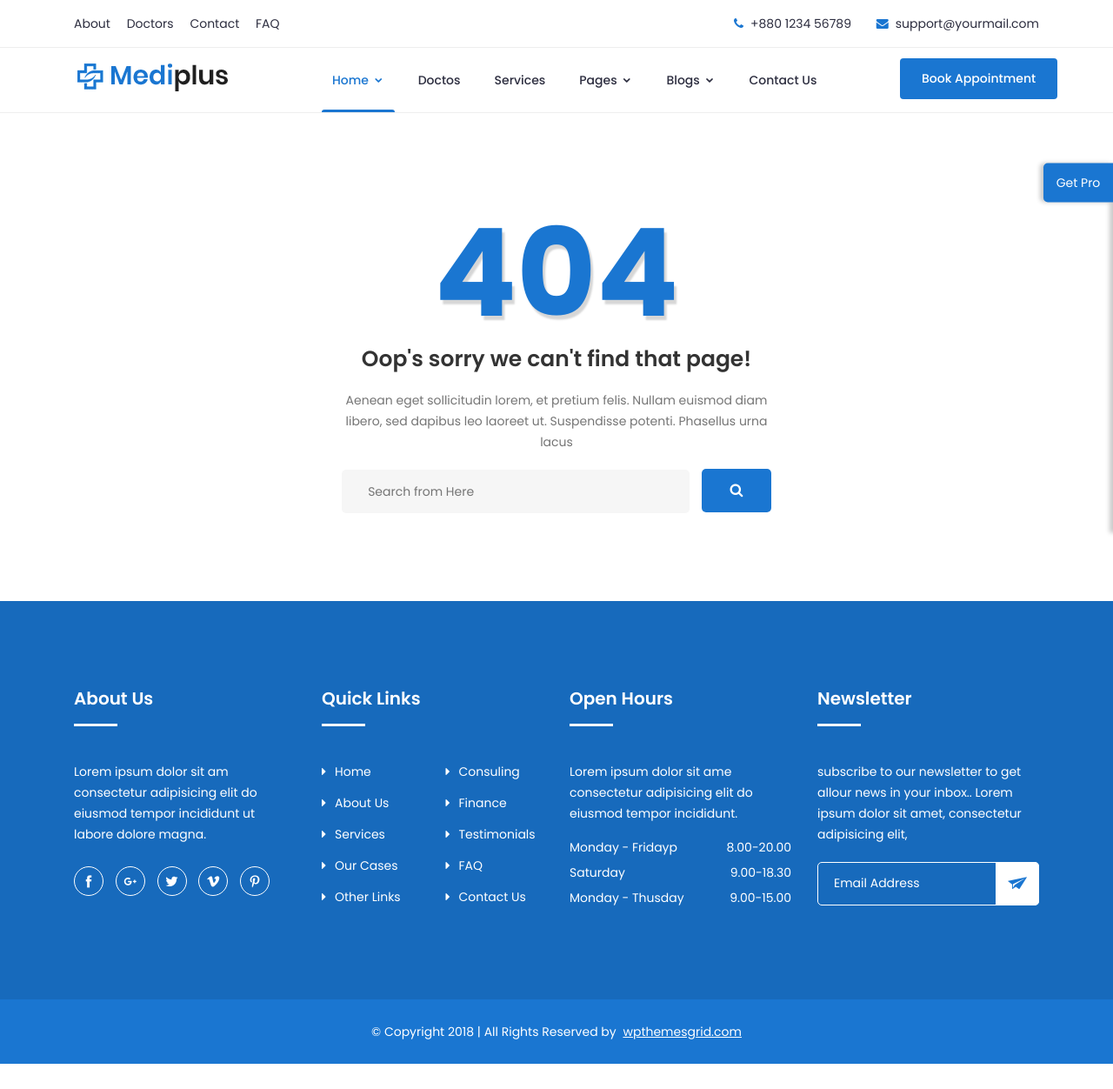
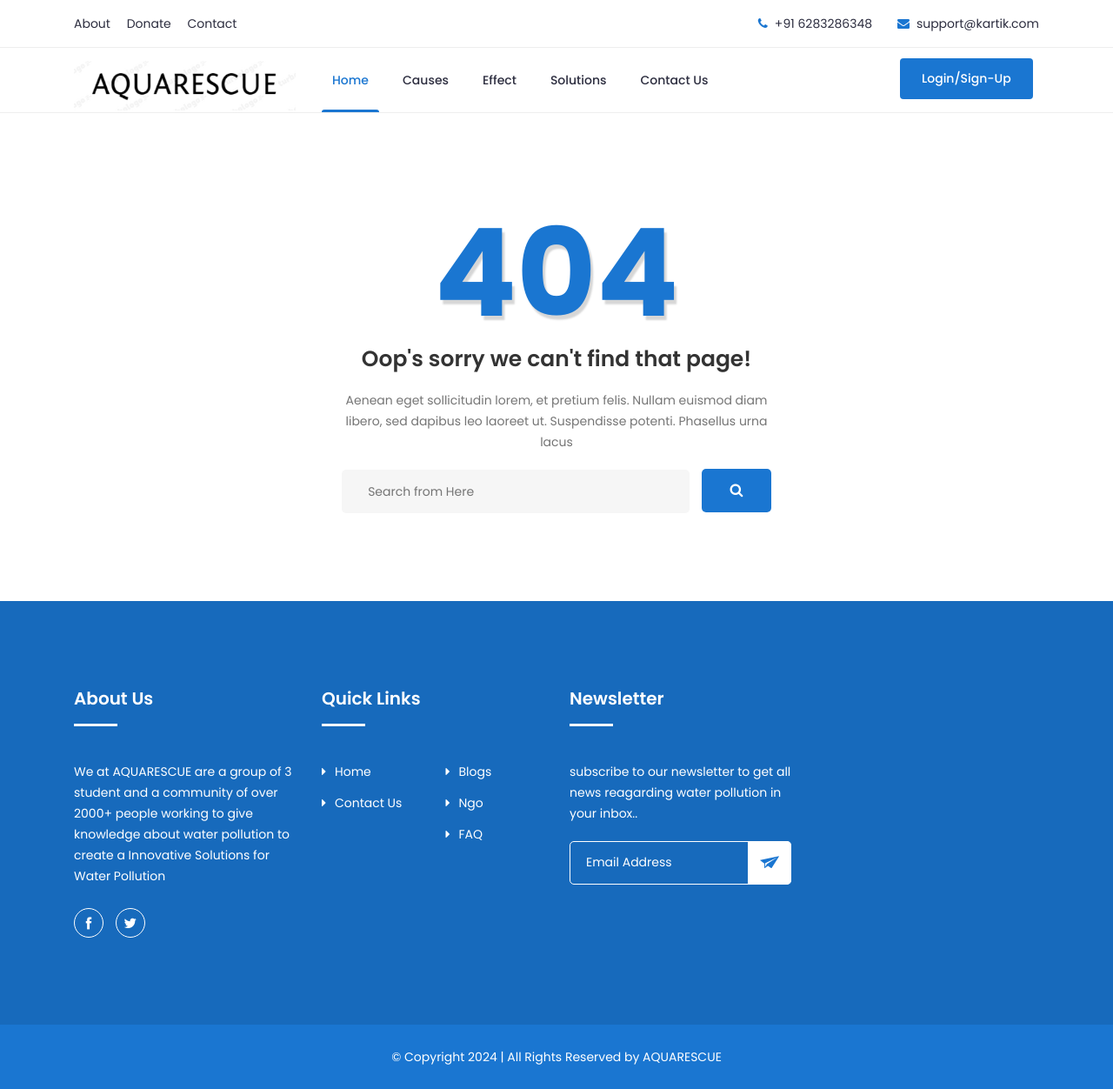
Before and after one commit to kartik-py12/AQUA, a plain HTML site: page 404.html in a window 1280 px wide. Shown: the whole page at 87% size. Before the commit the page ends 1223 px from the top, so only its background shows below. Drawn offline with Linux system fonts and the light colour scheme; files that its build step writes are made by us from their sources; a script that the page names is missing.

Commit message:
Update 404.html

```diff
--- a/404.html
+++ b/404.html
@@ -10,7 +10,7 @@
 		<meta name="viewport" content="width=device-width, initial-scale=1, shrink-to-fit=no">
 
 		<!-- Title -->
-        <title>Mediplus - Free Medical and Doctor Directory HTML Template.</title>
+        <title>AQUARESCUE 404</title>
 
 		<!-- Favicon -->
         <link rel="icon" href="img/favicon.png">
@@ -61,21 +61,7 @@
         </div>
         <!-- End Preloader -->
 
-		<!-- Get Pro Button -->
-		<ul class="pro-features">
-			<a class="get-pro" href="#">Get Pro</a>
-			<li class="big-title">Pro Version Available on Themeforest</li>
-			<li class="title">Pro Version Features</li>
-			<li>2+ premade home pages</li>
-			<li>20+ html pages</li>
-			<li>Color Plate With 12+ Colors</li>
-			<li>Sticky Header / Sticky Filters</li>
-			<li>Working Contact Form With Google Map</li>
-			<div class="button">
-				<a href="http://preview.themeforest.net/item/mediplus-medical-and-doctor-html-template/full_screen_preview/26665910?_ga=2.145092285.888558928.1591971968-344530658.1588061879" target="_blank" class="btn">Pro Version Demo</a>
-				<a href="https://themeforest.net/item/mediplus-medical-and-doctor-html-template/26665910" target="_blank" class="btn">Buy Pro Version</a>
-			</div>
-		</ul>
+
 
 		<!-- Header Area -->
 		<header class="header" >
@@ -87,17 +73,16 @@
 							<!-- Contact -->
 							<ul class="top-link">
 								<li><a href="#">About</a></li>
-								<li><a href="#">Doctors</a></li>
+								<li><a href="#">Donate</a></li>
 								<li><a href="#">Contact</a></li>
-								<li><a href="#">FAQ</a></li>
 							</ul>
 							<!-- End Contact -->
 						</div>
 						<div class="col-lg-6 col-md-7 col-12">
 							<!-- Top Contact -->
 							<ul class="top-contact">
-								<li><i class="fa fa-phone"></i>+880 1234 56789</li>
-								<li><i class="fa fa-envelope"></i><a href="mailto:support@yourmail.com">support@yourmail.com</a></li>
+								<li><i class="fa fa-phone"></i>+91 6283286348</li>
+								<li><i class="fa fa-envelope"></i><a href="mailto:support@yourmail.com">support@kartik.com</a></li>
 							</ul>
 							<!-- End Top Contact -->
 						</div>
@@ -113,7 +98,7 @@
 							<div class="col-lg-3 col-md-3 col-12">
 								<!-- Start Logo -->
 								<div class="logo">
-									<a href="index.html"><img src="img/logo.png" alt="#"></a>
+									<a href="index.html"><img src="img/image.png" alt="#"></a>
 								</div>
 								<!-- End Logo -->
 								<!-- Mobile Nav -->
@@ -125,23 +110,13 @@
 								<div class="main-menu">
 									<nav class="navigation">
 										<ul class="nav menu">
-											<li class="active"><a href="#">Home <i class="icofont-rounded-down"></i></a>
-												<ul class="dropdown">
-													<li><a href="index.html">Home Page 1</a></li>
-												</ul>
+											<li class="active"><a href="index.html">Home </a>
+
 											</li>
-											<li><a href="#">Doctos </a></li>
-											<li><a href="#">Services </a></li>
-											<li><a href="#">Pages <i class="icofont-rounded-down"></i></a>
-												<ul class="dropdown">
-													<li><a href="404.html">404 Error</a></li>
-												</ul>
-											</li>
-											<li><a href="#">Blogs <i class="icofont-rounded-down"></i></a>
-												<ul class="dropdown">
-													<li><a href="blog-single.html">Blog Details</a></li>
-												</ul>
-											</li>
+											<li><a href="#">Causes</a></li>
+											<li><a href="#">Effect</a></li>
+											<li><a href="#">Solutions</a></li>
+
 											<li><a href="contact.html">Contact Us</a></li>
 										</ul>
 									</nav>
@@ -150,7 +125,7 @@
 							</div>
 							<div class="col-lg-2 col-12">
 								<div class="get-quote">
-									<a href="appointment.html" class="btn">Book Appointment</a>
+									<a href="appointment.html" class="btn">Login/Sign-Up</a>
 								</div>
 							</div>
 						</div>
@@ -191,14 +166,11 @@
 				<div class="col-lg-3 col-md-6 col-12">
 					<div class="single-footer">
 						<h2>About Us</h2>
-								<p>Lorem ipsum dolor sit am consectetur adipisicing elit do eiusmod tempor incididunt ut labore dolore magna.</p>
+						<p>We at AQUARESCUE are a group of 3 student and a community of over 2000+ people working to give knowledge about water pollution to create a  Innovative Solutions for Water Pollution</p>
 						<!-- Social -->
 						<ul class="social">
 							<li><a href="#"><i class="icofont-facebook"></i></a></li>
-									<li><a href="#"><i class="icofont-google-plus"></i></a></li>
 							<li><a href="#"><i class="icofont-twitter"></i></a></li>
-									<li><a href="#"><i class="icofont-vimeo"></i></a></li>
-									<li><a href="#"><i class="icofont-pinterest"></i></a></li>
 						</ul>
 						<!-- End Social -->
 					</div>
@@ -209,40 +181,25 @@
 						<div class="row">
 							<div class="col-lg-6 col-md-6 col-12">
 								<ul>
-											<li><a href="#"><i class="fa fa-caret-right" aria-hidden="true"></i>Home</a></li>
-											<li><a href="#"><i class="fa fa-caret-right" aria-hidden="true"></i>About Us</a></li>
-											<li><a href="#"><i class="fa fa-caret-right" aria-hidden="true"></i>Services</a></li>
-											<li><a href="#"><i class="fa fa-caret-right" aria-hidden="true"></i>Our Cases</a></li>
-											<li><a href="#"><i class="fa fa-caret-right" aria-hidden="true"></i>Other Links</a></li>
+									<li><a href="index.html"><i class="fa fa-caret-right" aria-hidden="true"></i>Home</a></li>
+									<li><a href="contact.html"><i class="fa fa-caret-right" aria-hidden="true"></i>Contact Us</a></li>
 								</ul>
 							</div>
 							<div class="col-lg-6 col-md-6 col-12">
 								<ul>
-											<li><a href="#"><i class="fa fa-caret-right" aria-hidden="true"></i>Consuling</a></li>
-											<li><a href="#"><i class="fa fa-caret-right" aria-hidden="true"></i>Finance</a></li>
-											<li><a href="#"><i class="fa fa-caret-right" aria-hidden="true"></i>Testimonials</a></li>
+									<li><a href="#"><i class="fa fa-caret-right" aria-hidden="true"></i>blogs</a></li>
+									<li><a href="#"><i class="fa fa-caret-right" aria-hidden="true"></i>ngo</a></li>
 									<li><a href="#"><i class="fa fa-caret-right" aria-hidden="true"></i>FAQ</a></li>
-											<li><a href="#"><i class="fa fa-caret-right" aria-hidden="true"></i>Contact Us</a></li>
 								</ul>
 							</div>
 						</div>
 					</div>
 				</div>
-						<div class="col-lg-3 col-md-6 col-12">
-							<div class="single-footer">
-								<h2>Open Hours</h2>
-								<p>Lorem ipsum dolor sit ame consectetur adipisicing elit do eiusmod tempor incididunt.</p>
-								<ul class="time-sidual">
-									<li class="day">Monday - Fridayp <span>8.00-20.00</span></li>
-									<li class="day">Saturday <span>9.00-18.30</span></li>
-									<li class="day">Monday - Thusday <span>9.00-15.00</span></li>
-								</ul>
-							</div>
-						</div>
+
 				<div class="col-lg-3 col-md-6 col-12">
 					<div class="single-footer">
 						<h2>Newsletter</h2>
-								<p>subscribe to our newsletter to get allour news in your inbox.. Lorem ipsum dolor sit amet, consectetur adipisicing elit,</p>
+						<p>subscribe to our newsletter to get all  news reagarding water pollution in your inbox..</p>
 						<form action="mail/mail.php" method="get" target="_blank" class="newsletter-inner">
 							<input name="email" placeholder="Email Address" class="common-input" onfocus="this.placeholder = ''"
 								onblur="this.placeholder = 'Your email address'" required="" type="email">
@@ -260,7 +217,7 @@
 			<div class="row">
 				<div class="col-lg-12 col-md-12 col-12">
 					<div class="copyright-content">
-								<p>© Copyright 2018  |  All Rights Reserved by <a href="https://www.wpthemesgrid.com" target="_blank">wpthemesgrid.com</a> </p>
+						<p>© Copyright 2024  |  All Rights Reserved by AQUARESCUE </p>
 					</div>
 				</div>
 			</div>
```
Lines whose indentation alone changed are shown as unchanged.
